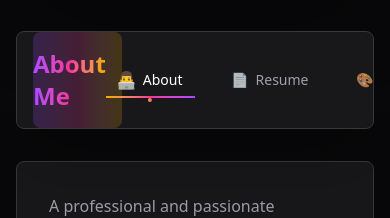
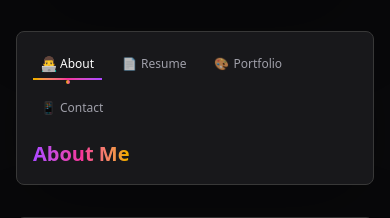
Before and after one commit to hoojinguyen/portfolio-by-ai, a Next.js app: page / in a window 390 px wide. Shown: the part 599-817 px from the top of the page. Built offline with nearby package versions, Linux system fonts and the light colour scheme.

Commit message:
fix: nav bar on mobile

```diff
--- a/src/components/Navigation.tsx
+++ b/src/components/Navigation.tsx
@@ -34,31 +34,31 @@ const Navigation: React.FC<NavigationProps> = ({ activeTab, onTabChange }) => {
       {/* Background glow effect */}
       <div className="absolute inset-0 bg-gradient-to-r from-purple-500/10 via-pink-500/10 to-yellow-500/10 opacity-0 group-hover:opacity-100 transition-opacity duration-1000 dark:from-purple-500/5 dark:via-pink-500/5 dark:to-yellow-500/5"></div>
 
-      {/* Active tab background glow */}
+      {/* Active tab background glow - Mobile responsive version */}
+      {activeTab && (
         <motion.div
           className="absolute h-full top-0 bg-gradient-to-r from-purple-500/20 via-pink-500/20 to-yellow-500/20 rounded-lg dark:from-purple-500/10 dark:via-pink-500/10 dark:to-yellow-500/10"
           layoutId="tabBackground"
           initial={false}
-        animate={{
-          width: "25%",
-          x: navItems.findIndex((item) => item.id === activeTab) * 25 + "%",
-        }}
+          // Use layout animations instead of fixed percentages for better mobile support
+          layout
           transition={{ type: "spring", stiffness: 300, damping: 30 }}
         />
+      )}
 
-      <div className="flex justify-between items-center relative z-10">
+      <div className="flex flex-col-reverse md:flex-row justify-between items-start md:items-center gap-4 md:gap-0 relative z-10">
         <motion.h1
           key={activeTab}
           initial={{ y: 10, opacity: 0 }}
           animate={{ y: 0, opacity: 1 }}
           exit={{ y: -10, opacity: 0 }}
           transition={{ duration: 0.3 }}
-          className="text-2xl font-bold bg-gradient-to-r from-purple-500 via-pink-500 to-yellow-500 text-transparent bg-clip-text animate-gradient"
+          className="text-xl md:text-2xl font-bold bg-gradient-to-r from-purple-500 via-pink-500 to-yellow-500 text-transparent bg-clip-text animate-gradient"
         >
           {navItems.find((item) => item.id === activeTab)?.title || "About Me"}
         </motion.h1>
 
-        <ul className="flex gap-6 relative">
+        <ul className="flex flex-wrap gap-3 md:gap-6 relative w-full md:w-auto">
           {navItems.map((item) => {
             const isActive = activeTab === item.id;
             const isHovered = hoveredTab === item.id;
@@ -69,7 +69,7 @@ const Navigation: React.FC<NavigationProps> = ({ activeTab, onTabChange }) => {
                   onClick={() => handleTabChange(item.id)}
                   onMouseEnter={() => setHoveredTab(item.id)}
                   onMouseLeave={() => setHoveredTab(null)}
-                  className={`relative py-2 px-3 text-sm font-medium transition-all duration-300 rounded-md flex items-center gap-2 ${
+                  className={`relative py-2 px-2 md:px-3 text-xs md:text-sm font-medium transition-all duration-300 rounded-md flex items-center gap-1 md:gap-2 ${
                     isActive ? "text-white" : "text-zinc-400 hover:text-white"
                   }`}
                 >
```
Lines whose indentation alone changed are shown as unchanged.
